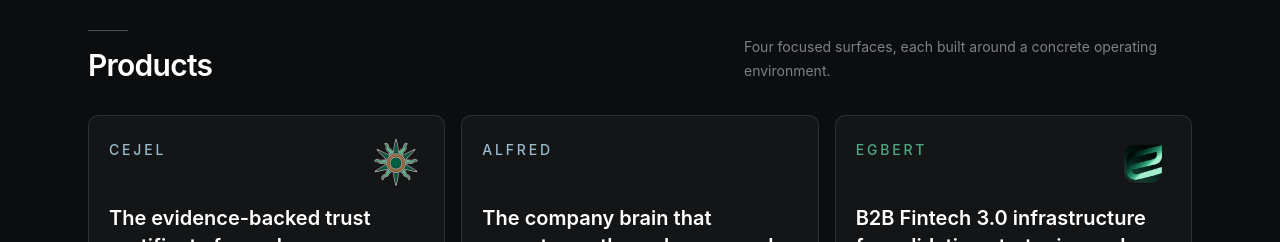
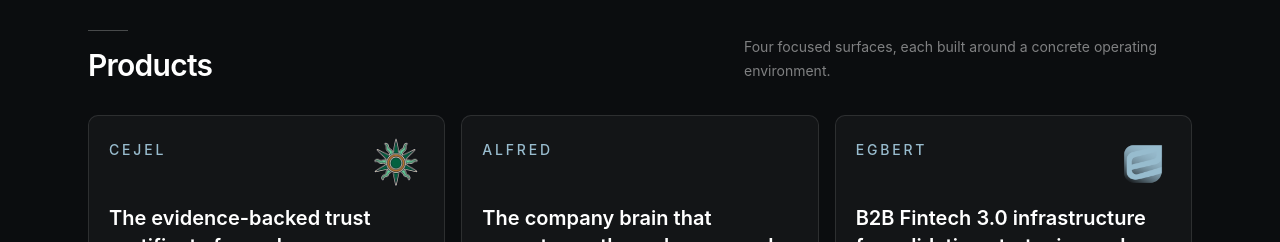
Before and after one commit to houman44/barglabs-site, a Next.js app: page / in a window 1280 px wide. Shown: the part 840-1082 px from the top of the page. Built offline with nearby package versions, Linux system fonts and the light colour scheme.

Commit message:
site: align Egbert product color (#10)

```diff
--- a/app/globals.css
+++ b/app/globals.css
@@ -39,7 +39,6 @@
   --primary-hover: rgb(255 255 255 / 88%);
   --toggle-bg: rgb(255 255 255 / 5%);
   --toggle-hover: rgb(255 255 255 / 10%);
-  --egbert-name: #4ea983;
   --radius: 0.625rem;
 }
 
@@ -65,7 +64,6 @@
   --primary-hover: #1a523c;
   --toggle-bg: rgb(18 61 44 / 6%);
   --toggle-hover: rgb(18 61 44 / 12%);
-  --egbert-name: #176140;
 }
 
 html {
@@ -130,8 +128,12 @@ body {
   color: var(--kicker);
 }
 
-.theme-egbert-name {
-  color: var(--egbert-name);
+.theme-egbert-mark {
+  display: block;
+  flex: 0 0 auto;
+  background: var(--kicker);
+  -webkit-mask: url("/egbert-logo.png") center / contain no-repeat;
+  mask: url("/egbert-logo.png") center / contain no-repeat;
 }
 
 .theme-accent-line {
--- a/app/page.tsx
+++ b/app/page.tsx
@@ -125,12 +125,12 @@ function ProductCard({ product }: { product: Product }) {
   return (
     <article className="theme-border theme-surface flex h-full flex-col rounded-lg border p-5">
       <div className="flex min-h-14 items-start justify-between gap-4">
-        <div
-          className={`${product.name === "Egbert" ? "theme-egbert-name" : "theme-kicker"} pt-1 text-sm font-medium uppercase tracking-[0.2em]`}
-        >
+        <div className="theme-kicker pt-1 text-sm font-medium uppercase tracking-[0.2em]">
           {product.name}
         </div>
-        {product.icon ? (
+        {product.name === "Egbert" ? (
+          <span className="theme-egbert-mark h-14 w-14" aria-hidden="true" />
+        ) : product.icon ? (
           <Image
             src={product.icon}
             alt=""
```
